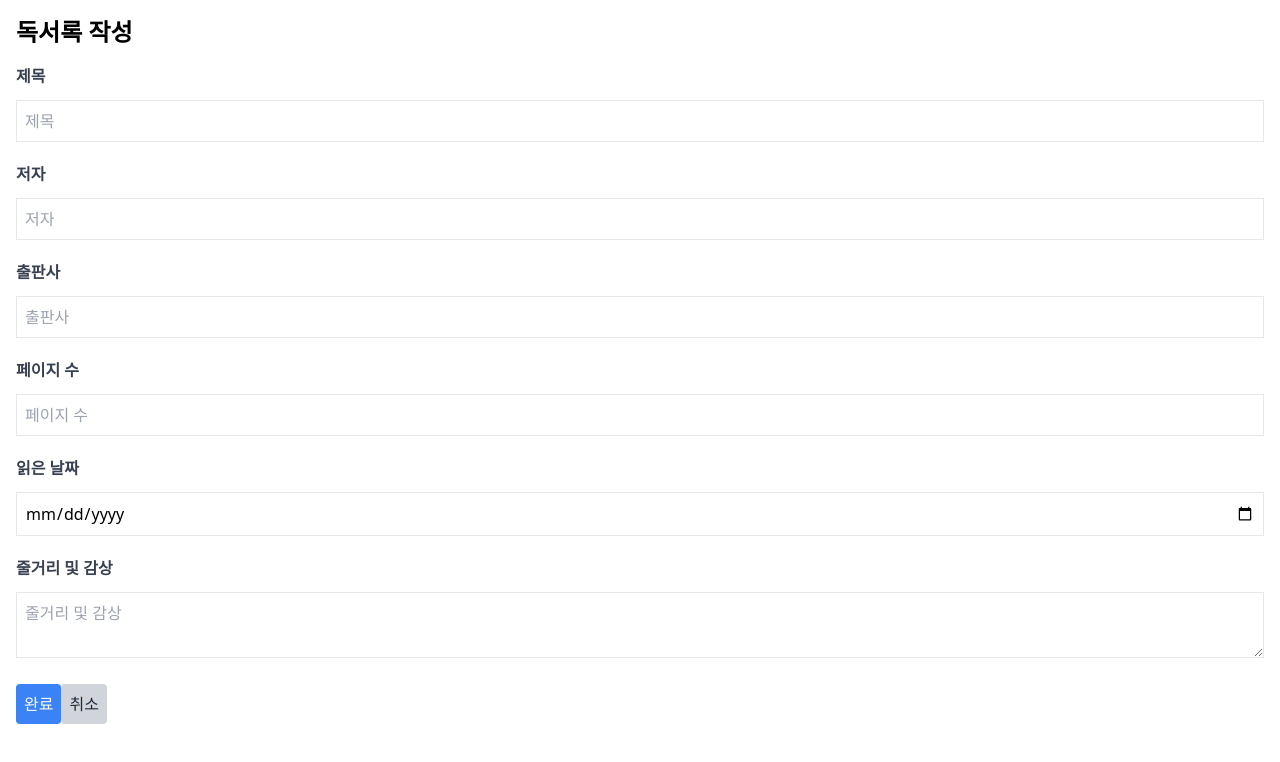
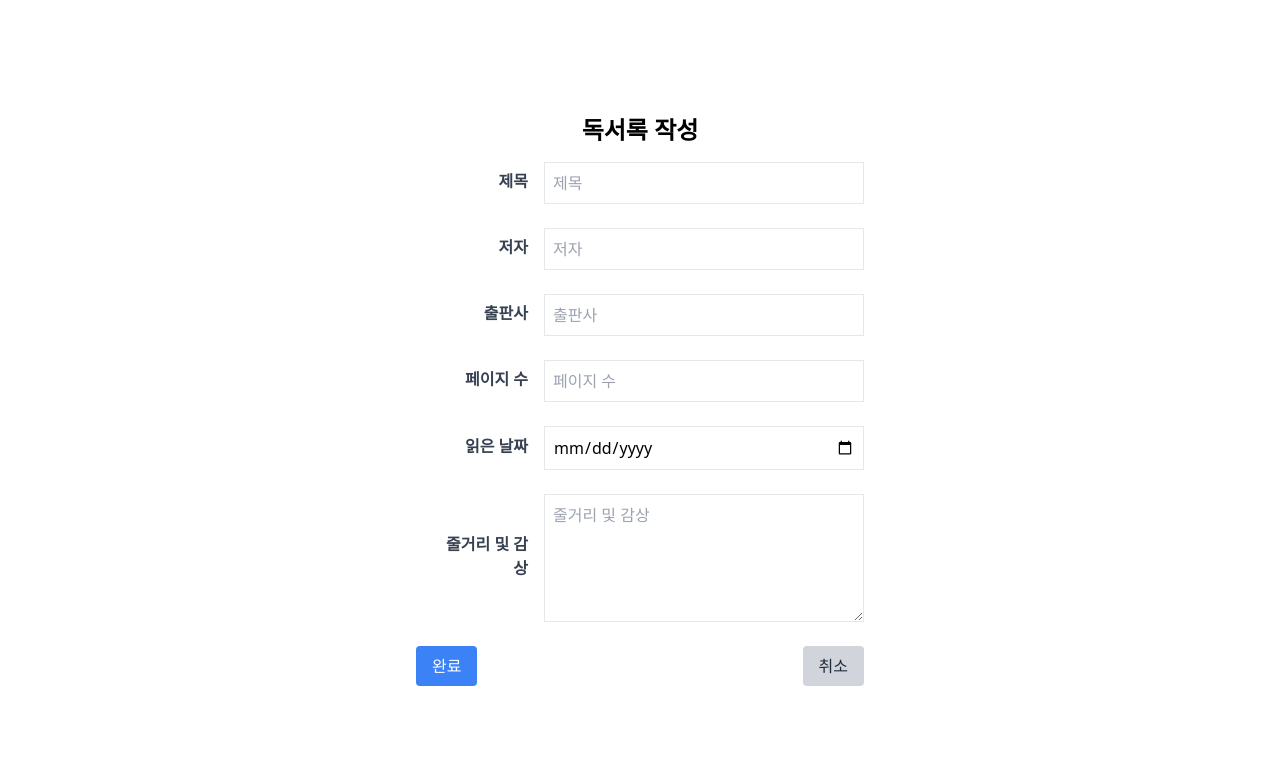
Before and after one commit to kjone8371/REACT-Book, a React (Create React App) app: page /new in a window 1280 px wide. Shown: the top 762 px of the page. Built offline with nearby package versions, Linux system fonts and the light colour scheme.

Commit message:
중앙으로 위치

```diff
--- a/src/pages/New.jsx
+++ b/src/pages/New.jsx
@@ -1,3 +1,72 @@
+// import React, { useState, useContext } from 'react';
+// import { useNavigate } from 'react-router-dom';
+// import { BookContext } from '../context/BookContext';
+//
+// const New = () => {
+//     const [title, setTitle] = useState('');
+//     const [author, setAuthor] = useState('');
+//     const [publisher, setPublisher] = useState('');
+//     const [pages, setPages] = useState('');
+//     const [date, setDate] = useState('');
+//     const [summary, setSummary] = useState('');
+//     const { addBook } = useContext(BookContext);
+//     const navigate = useNavigate();
+//
+//     const handleSubmit = (e) => {
+//         e.preventDefault();
+//         addBook({ title, author, publisher, pages, date, summary });
+//         navigate('/');
+//     };
+//     const handleCancel = () => {
+//         navigate('/');
+//     };
+//
+//     return (
+//         <div className="container mx-auto p-4">
+//             <h1 className="text-2xl font-bold mb-4">독서록 작성</h1>
+//             <form onSubmit={handleSubmit}>
+//                 <div className="mb-3">
+//                     <label className="block text-gray-700 font-bold mb-3">제목</label>
+//                     <input type="text" placeholder="제목" value={title} onChange={(e) => setTitle(e.target.value)}
+//                            className="border p-2 mb-2 w-100" required/>
+//                 </div>
+//                 <div className="mb-3">
+//                     <label className="block text-gray-700 font-bold mb-3">저자</label>
+//                     <input type="text" placeholder="저자" value={author} onChange={(e) => setAuthor(e.target.value)}
+//                            className="border p-2 mb-2 w-100" required/>
+//                 </div>
+//                 <div className="mb-3">
+//                     <label className="block text-gray-700 font-bold mb-3">출판사</label>
+//                     <input type="text" placeholder="출판사" value={publisher}
+//                            onChange={(e) => setPublisher(e.target.value)}
+//                            className="border p-2 mb-2 w-100" required/>
+//                 </div>
+//                 <div className="mb-3">
+//                     <label className="block text-gray-700 font-bold mb-3">페이지 수</label>
+//                     <input type="number" placeholder="페이지 수" value={pages} onChange={(e) => setPages(e.target.value)}
+//                            className="border p-2 mb-2 w-100" required/>
+//                 </div>
+//                 <div className="mb-3">
+//                     <label className="block text-gray-700 font-bold mb-3">읽은 날짜</label>
+//                     <input type="date" value={date} onChange={(e) => setDate(e.target.value)}
+//                            className="border p-2 mb-2 w-100" required/>
+//                 </div>
+//                 <div className="mb-3">
+//                     <label className="block text-gray-700 font-bold mb-3">줄거리 및 감상</label>
+//                     <textarea placeholder="줄거리 및 감상" value={summary} onChange={(e) => setSummary(e.target.value)}
+//                               className="border p-2 mb-2 w-52 h-44" required/>
+//                 </div>
+//
+//                 <button type="submit" className="bg-blue-500 text-white p-2 rounded">완료</button>
+//                 <button type="button" onClick={handleCancel} className="bg-gray-300 text-gray-800 p-2 rounded">취소
+//                 </button>
+//             </form>
+//         </div>
+//     );
+// };
+//
+// export default New;
+
 import React, { useState, useContext } from 'react';
 import { useNavigate } from 'react-router-dom';
 import { BookContext } from '../context/BookContext';
@@ -17,50 +86,46 @@ const New = () => {
         addBook({ title, author, publisher, pages, date, summary });
         navigate('/');
     };
+
     const handleCancel = () => {
         navigate('/');
     };
 
     return (
-        <div className="container mx-auto p-4">
-            <h1 className="text-2xl font-bold mb-4">독서록 작성</h1>
+        <div className="flex justify-center items-center h-screen">
+            <div className="w-full max-w-md">
+                <h1 className="text-2xl font-bold mb-4 text-center">독서록 작성</h1>
                 <form onSubmit={handleSubmit}>
-                <div className="mb-3">
-                    <label className="block text-gray-700 font-bold mb-3">제목</label>
-                    <input type="text" placeholder="제목" value={title} onChange={(e) => setTitle(e.target.value)}
-                           className="border p-2 mb-2 w-full" required/>
+                    <div className="mb-4 flex items-center justify-center">
+                        <label className="block text-gray-700 font-bold mb-3 w-32 text-right px-4">제목</label>
+                        <input type="text" placeholder="제목" value={title} onChange={(e) => setTitle(e.target.value)} className="border p-2 mb-2 flex-1" required/>
                     </div>
-                <div className="mb-3">
-                    <label className="block text-gray-700 font-bold mb-3">저자</label>
-                    <input type="text" placeholder="저자" value={author} onChange={(e) => setAuthor(e.target.value)}
-                           className="border p-2 mb-2 w-full" required/>
+                    <div className="mb-4 flex items-center justify-center">
+                        <label className="block text-gray-700 font-bold mb-3 w-32 text-right px-4">저자</label>
+                        <input type="text" placeholder="저자" value={author} onChange={(e) => setAuthor(e.target.value)} className="border p-2 mb-2 flex-1" required/>
                     </div>
-                <div className="mb-3">
-                    <label className="block text-gray-700 font-bold mb-3">출판사</label>
-                    <input type="text" placeholder="출판사" value={publisher}
-                           onChange={(e) => setPublisher(e.target.value)}
-                           className="border p-2 mb-2 w-full" required/>
+                    <div className="mb-4 flex items-center justify-center">
+                        <label className="block text-gray-700 font-bold mb-3 w-32 text-right px-4">출판사</label>
+                        <input type="text" placeholder="출판사" value={publisher} onChange={(e) => setPublisher(e.target.value)} className="border p-2 mb-2 flex-1" required/>
                     </div>
-                <div className="mb-3">
-                    <label className="block text-gray-700 font-bold mb-3">페이지 수</label>
-                    <input type="number" placeholder="페이지 수" value={pages} onChange={(e) => setPages(e.target.value)}
-                           className="border p-2 mb-2 w-full" required/>
+                    <div className="mb-4 flex items-center justify-center">
+                        <label className="block text-gray-700 font-bold mb-3 w-32 text-right px-4">페이지 수</label>
+                        <input type="number" placeholder="페이지 수" value={pages} onChange={(e) => setPages(e.target.value)} className="border p-2 mb-2 flex-1" required/>
                     </div>
-                <div className="mb-3">
-                    <label className="block text-gray-700 font-bold mb-3">읽은 날짜</label>
-                    <input type="date" value={date} onChange={(e) => setDate(e.target.value)}
-                           className="border p-2 mb-2 w-full" required/>
+                    <div className="mb-4 flex items-center justify-center">
+                        <label className="block text-gray-700 font-bold mb-3 w-32 text-right px-4">읽은 날짜</label>
+                        <input type="date" value={date} onChange={(e) => setDate(e.target.value)} className="border p-2 mb-2 flex-1" required/>
                     </div>
-                <div className="mb-3">
-                    <label className="block text-gray-700 font-bold mb-3">줄거리 및 감상</label>
-                    <textarea placeholder="줄거리 및 감상" value={summary} onChange={(e) => setSummary(e.target.value)}
-                              className="border p-2 mb-2 w-full" required/>
+                    <div className="mb-4 flex items-center justify-center">
+                        <label className="block text-gray-700 font-bold mb-3 w-32 text-right px-4">줄거리 및 감상</label>
+                        <textarea placeholder="줄거리 및 감상" value={summary} onChange={(e) => setSummary(e.target.value)} className="border p-2 mb-2 flex-1 h-32" required/>
                     </div>
-
-                <button type="submit" className="bg-blue-500 text-white p-2 rounded">완료</button>
-                <button type="button" onClick={handleCancel} className="bg-gray-300 text-gray-800 p-2 rounded">취소
-                </button>
+                    <div className="flex justify-between">
+                        <button type="submit" className="bg-blue-500 text-white py-2 px-4 rounded">완료</button>
+                        <button type="button" onClick={handleCancel} className="bg-gray-300 text-gray-800 py-2 px-4 rounded">취소</button>
+                    </div>
                 </form>
+            </div>
         </div>
     );
 };
```
Lines whose indentation alone changed are shown as unchanged.
